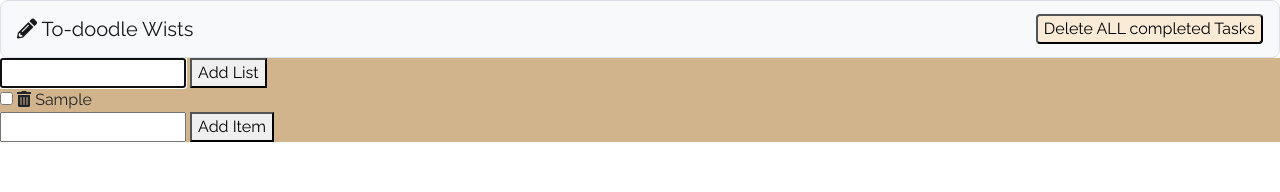
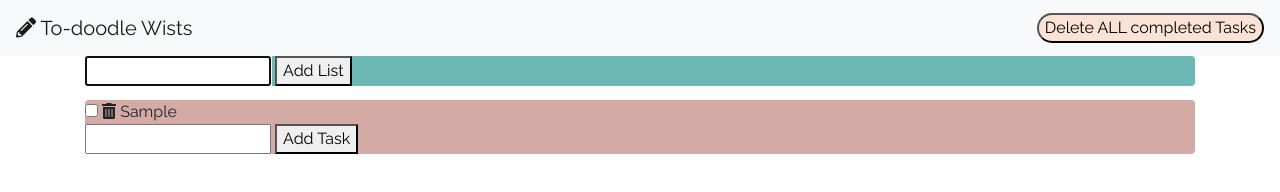
Before and after one commit to qiuyuecoco/Project2, a plain HTML site: page index.html in a window 1280 px wide. Both pictures are taken after typing "Sample" into the empty fields and a click on the button "Add List". Drawn offline with nearby package versions, Linux system fonts and the light colour scheme.

Commit message:
added basic styling

```diff
--- a/Stylesheet/SCSS/style.scss
+++ b/Stylesheet/SCSS/style.scss
@@ -2,13 +2,24 @@ body{
   font-family: 'Raleway', sans-serif;
 }
 nav{
-  border-radius: 8px;
-  border: 1px solid #dadfea;
+  //border: 1px solid #dadfea;
   .deleteCompleted{
-    background-color: aliceblue;
+    background-color: #FAE2D5;
+    border-radius: 16px;
+  }
+}
+.container {
+
+  #listDiv{
+    background-color: #6BB8B4;
+    border-radius: 4px;
   }
 }
 .listContainer{
-  background-color: tan;
+  background-color: #D4ABA4;
+  border-radius: 4px;
 
 }
+.listMain{
+  margin-top: 14px;
+}
--- a/index.html
+++ b/index.html
@@ -27,13 +27,14 @@
 </nav>
 
 <!--List-->
-<div class="listContainer">
-    <div id="listMain">
+<div class="container">
+    <div id="main">
         <!--<input id="listCheckbox" type="checkbox" class="markCompleted">-->
-        <input type="text" class="listInput" onkeyup="listCheck(event)"/>
         <!--<i onclick='deleteList(element)' class='fas fa-trash'></i>-->
-        <button onclick="addList(event)">Add List</button>
-
+        <div id="listDiv">
+            <input type="text" class="listInput" onkeyup="listCheck(event)"/>
+            <button onclick="addList(event)">Add List</button>
+        </div>
         <div id="list">
             <div class="row" ></div>
         </div>
--- a/script.js
+++ b/script.js
@@ -19,13 +19,6 @@ function addItem(itemID, element) {
             <span contenteditable="true"> ${itemInput} </span>
         </div>`
         );
-        // $(".item").append
-        // (`
-        // <div class="itemContainer">
-        //     <input id="itemCheckbox" type="checkbox" class="markCompleted">
-        //     <i onclick='deleteItem(this)' class='fas fa-trash'></i>
-        //     <span contenteditable="true"> ${itemInput} </span>
-        // </div>`);
         $(".itemInput").val("");
     }
     // $(".itemInput").focus();
@@ -52,7 +45,7 @@ function addList() {
                 </div>
                 <div id="itemMain">
                     <input type="text" id="${inputItemID}" class="itemInput" onkeyup="itemCheck(event, ${inputItemID}, this)"/>
-                    <button onclick="addItem(${inputItemID}, this)">Add Item</button>
+                    <button onclick="addItem(${inputItemID}, this)">Add Task</button>
                     <div class="item"></div>
                 </div>
             </div>
```
Also changed, not shown: Stylesheet/CSS/style.css.
